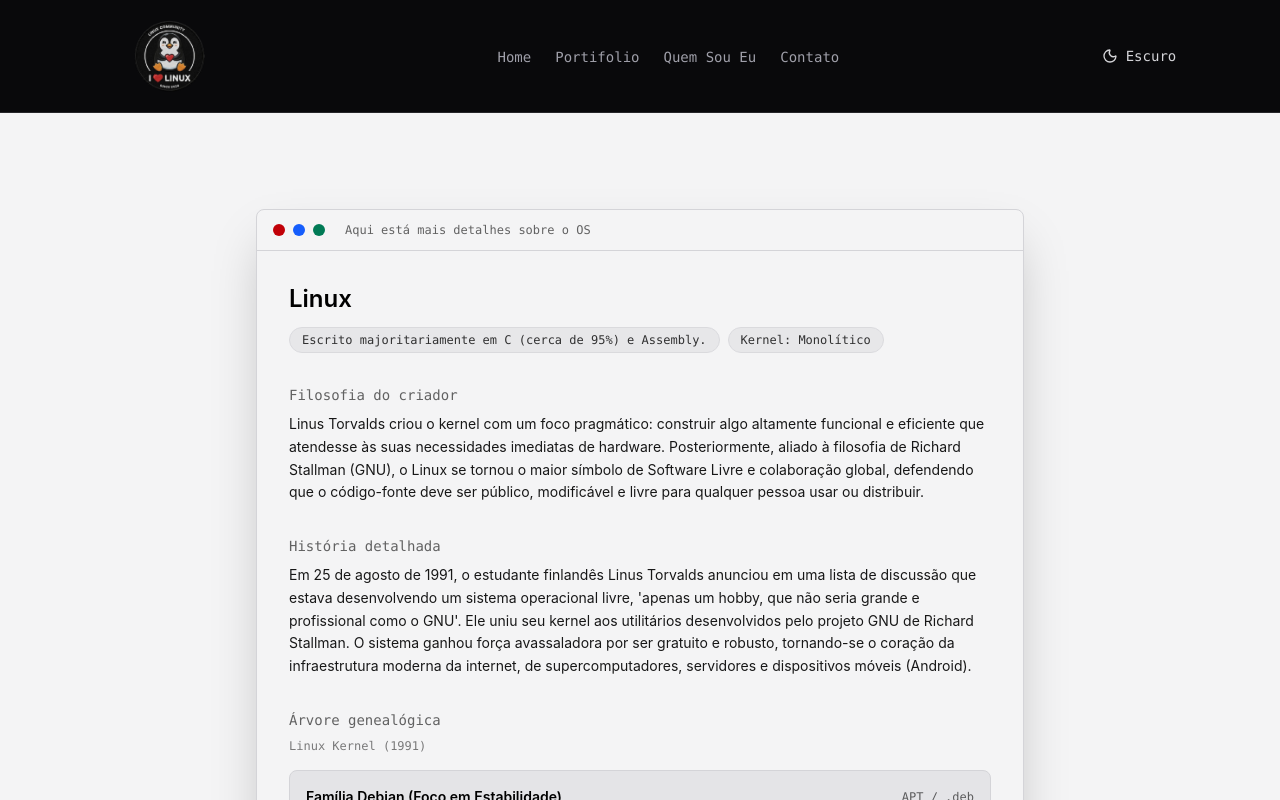
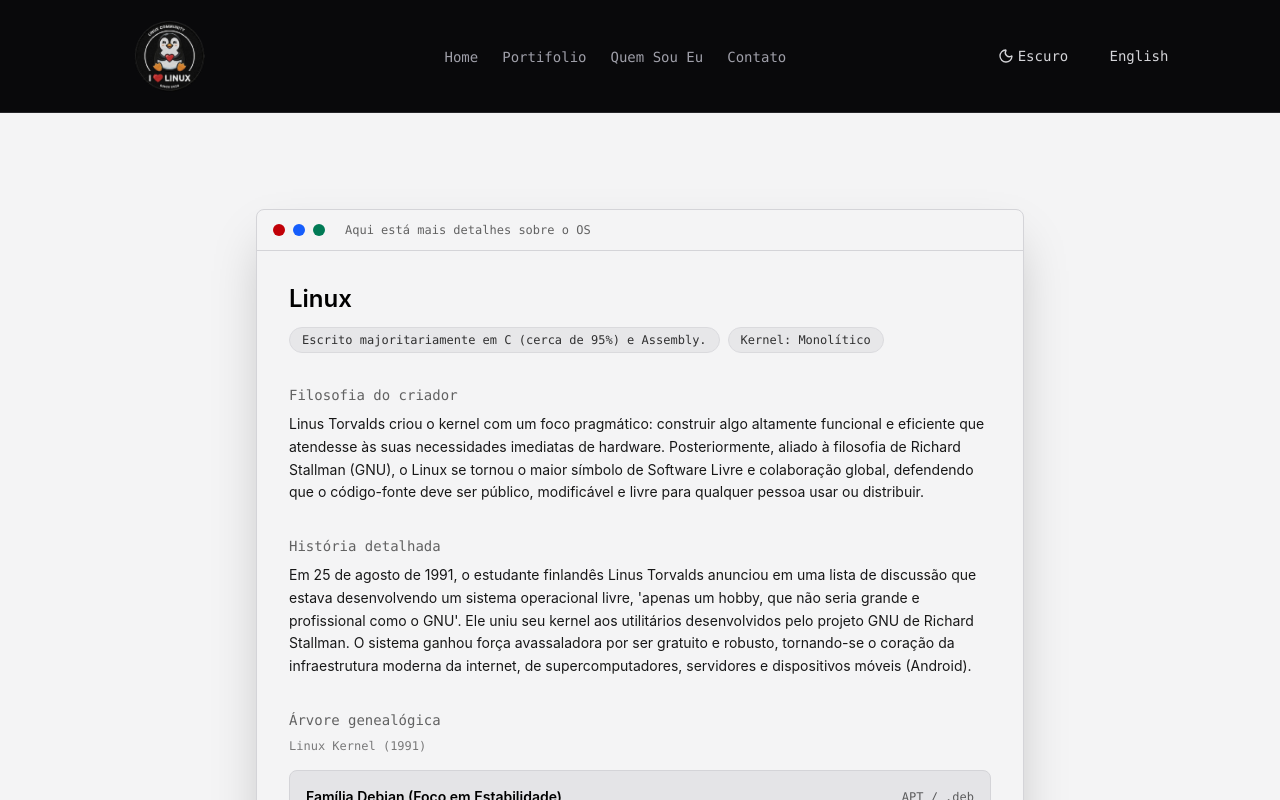
Before and after one commit to MatrCastelini23/sistemasOperacionais, a React (Vite) app: page /portifolio in a window 1280 px wide. Shown: the top 800 px of the page. Built offline with nearby package versions, Linux system fonts and the light colour scheme.

Commit message:
feature: contexto de idiota adicionado, preparação para versão em inngles

```diff
--- a/src/components/Header/index.tsx
+++ b/src/components/Header/index.tsx
@@ -2,6 +2,7 @@
 import { useNavigate } from "react-router-dom"
 import { useTheme } from "../../context/themeContext";
 import { Moon, Sun, Menu, X } from "lucide-react";
+import { useLanguage } from "../../context/languageContext";
 
 const URL_IMG = "/Logo.png"
 
@@ -15,6 +16,7 @@
 export const Header = () => {
     const navigate = useNavigate();
     const { theme, toggleTheme } = useTheme();
+    const { language, toggleLanguage } = useLanguage();
     const [menuOpen, setMenuOpen] = useState(false);
 
     const goTo = (path: string) => {
@@ -47,11 +49,18 @@
 
                 <div className="flex items-center gap-4">
                     <button
-                        className="flex items-center justify-center gap-2 font-mono text-sm text-zinc-300 hover:text-zinc-100 transition-colors bg-transparent border-none cursor-pointer w-[90px]"
+                        className="flex items-center justify-center gap-1 font-mono text-sm text-zinc-300 hover:text-zinc-100 transition-colors bg-transparent border-none cursor-pointer w-[90px]"
                         onClick={toggleTheme}
                     >
                         {theme === "light" ? <Moon className="w-4 h-4 shrink-0" /> : <Sun className="w-4 h-4 shrink-0" />}
                         {theme === "light" ? "Escuro" : "Claro"}
+                    </button>
+
+                    <button
+                        className="flex items-center justify-center gap-1 font-mono text-sm text-zinc-300 hover:text-zinc-100 transition-colors bg-transparent border-none cursor-pointer w-[90px]"
+                        onClick={toggleLanguage}
+                    >
+                        {language === "portuguese" ? "English" : "Português"}
                     </button>
 
                     <button
--- /dev/null
+++ b/src/context/languageContext.tsx
@@ -0,0 +1,43 @@
+import { createContext, useEffect, type ReactNode } from "react";
+import { useLocalStorage } from "../hooks/useLocalStorage";
+import { useAnyContext } from "../hooks/useAnyContext";
+
+type Language = "portuguese" | "english";
+
+interface ILanguageContextData {
+    language: Language;
+    toggleLanguage: () => void;
+}
+
+interface ILanguageProviderProps {
+    children: ReactNode;
+}
+
+const LanguageContext = createContext<ILanguageContextData | null>(null);
+
+export function LanguageProvider({ children }: ILanguageProviderProps) {
+    const [language, setLanguage] = useLocalStorage({ key: "language", value: "portuguese" });
+
+    useEffect(() => {
+        const root = document.documentElement;
+        if (language === "portuguese") {
+            root.classList.add("portuguese");
+        } else {
+            root.classList.remove("portuguese");
+        }
+    }, [language])
+
+    function toggleLanguage() {
+        setLanguage((current) => (current === "portuguese" ? "english" : "portuguese"));
+    }
+
+    return (
+        <LanguageContext.Provider value={{ language: language as Language, toggleLanguage }}>
+            {children}
+        </LanguageContext.Provider>
+    )
+}
+
+export function useLanguage() {
+    return useAnyContext(LanguageContext);
+}
--- a/src/main.tsx
+++ b/src/main.tsx
@@ -1,9 +1,12 @@
 import { createRoot } from 'react-dom/client'
 import App from './App.tsx'
 import { ThemeProvider } from './context/themeContext.tsx'
+import { LanguageProvider } from './context/languageContext.tsx'
 
 createRoot(document.getElementById('root')!).render(
   <ThemeProvider>
-    <App />
+    <LanguageProvider>
+      <App />
+    </LanguageProvider>
   </ThemeProvider>
 )
```
